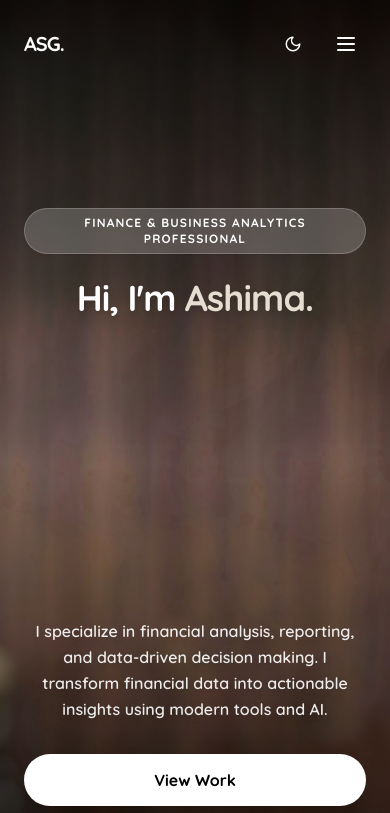
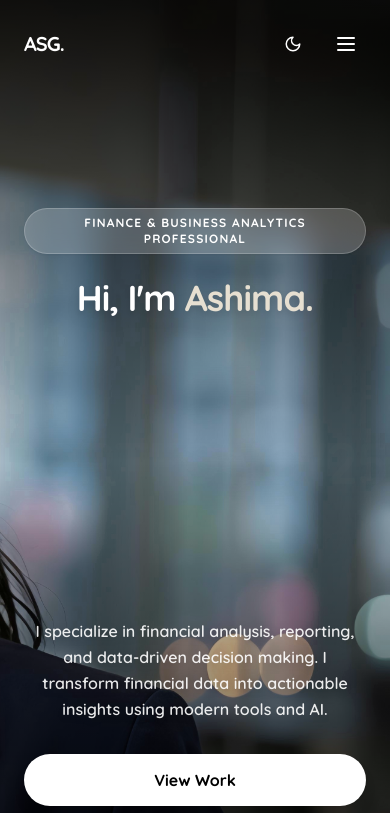
Before and after one commit to AshimaSusan/Portfolio, a React (Vite) app: page / in a window 390 px wide. Shown: the top 813 px of the page. Built offline with nearby package versions, Linux system fonts and the light colour scheme.

Commit message:
Adjust hero avatar to right align on mobile

```diff
--- a/src/components/Hero.jsx
+++ b/src/components/Hero.jsx
@@ -9,7 +9,7 @@
         <img
           src={`${import.meta.env.BASE_URL}avatar.png`}
           alt="Background Avatar"
-          className="w-full h-full object-cover object-left md:object-center opacity-100 dark:opacity-90"
+          className="w-full h-full object-cover object-right md:object-center opacity-100 dark:opacity-90"
         />
         {/* Protective gradients for text legibility. Top and Bottom on mobile, Left on desktop */}
         <div className="absolute inset-0 bg-gradient-to-b from-black/80 via-transparent to-black/80 md:bg-gradient-to-r md:from-black/90 md:via-black/50 md:to-transparent"></div>
```
